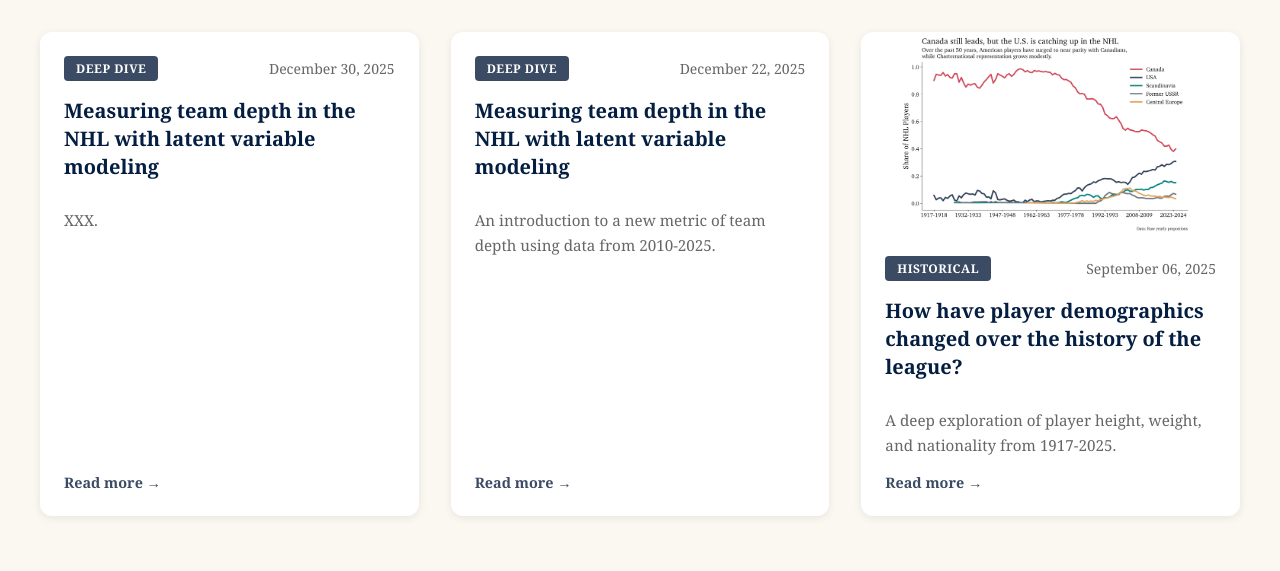
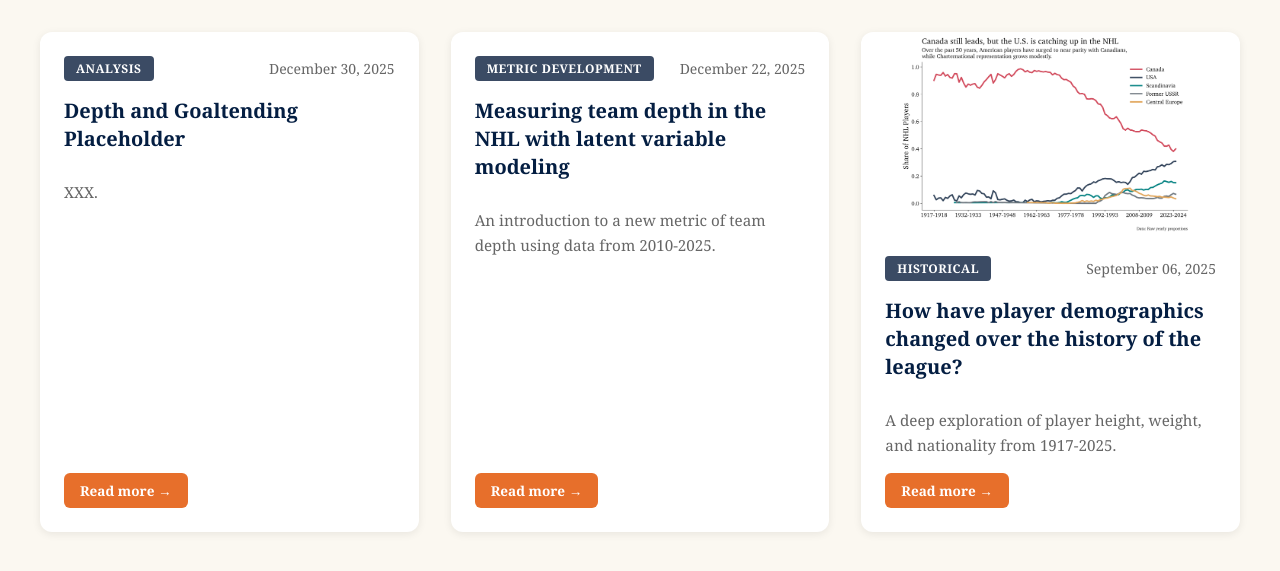
Before and after one commit to dwiwad/hockey_site, a FastAPI app: page /deep-dives/ in a window 1280 px wide. Shown: the part 75-646 px from the top of the page. Run offline with FastAPI, Linux system fonts and the light colour scheme.

Commit message:
Small content changes

```diff
--- a/posts/depth-and-goaltending.md
+++ b/posts/depth-and-goaltending.md
@@ -1,8 +1,9 @@
 ---
-title: "Measuring team depth in the NHL with latent variable modeling"
+title: "Depth and Goaltending Placeholder"
 short_title: "Total Depth Index | Hockey Decoded"
 date: "2025-12-30"
 image: ""
+tag: Analysis
 summary: XXX.
 description: ""
 keywords: ""
--- a/posts/tdi-explainer.md
+++ b/posts/tdi-explainer.md
@@ -3,6 +3,7 @@ title: "Measuring team depth in the NHL with latent variable modeling"
 short_title: "Total Depth Index | Hockey Decoded"
 date: "2025-12-22"
 image: ""
+tag: "Metric Development"
 summary: An introduction to a new metric of team depth using data from 2010-2025.
 description: ""
 keywords: ""
--- a/static/style.css
+++ b/static/style.css
@@ -611,15 +611,20 @@ body {
   }
 
   .blog-card-link {
-      color: var(--blue);
+      background-color: var(--orange);
+      color: white;
       text-decoration: none;
       font-weight: 600;
-      font-size: 0.9rem;
+      font-size: 0.85rem;
+      padding: 0.5rem 1rem;
+      border-radius: 6px;
       align-self: flex-start;
+      transition: background-color 0.2s;
+      display: inline-block;
   }
 
   .blog-card-link:hover {
-      color: var(--orange);
+      background-color: #d65a1f;  /* Darker orange on hover */
   }
 
 .blog-content h1 {
```
